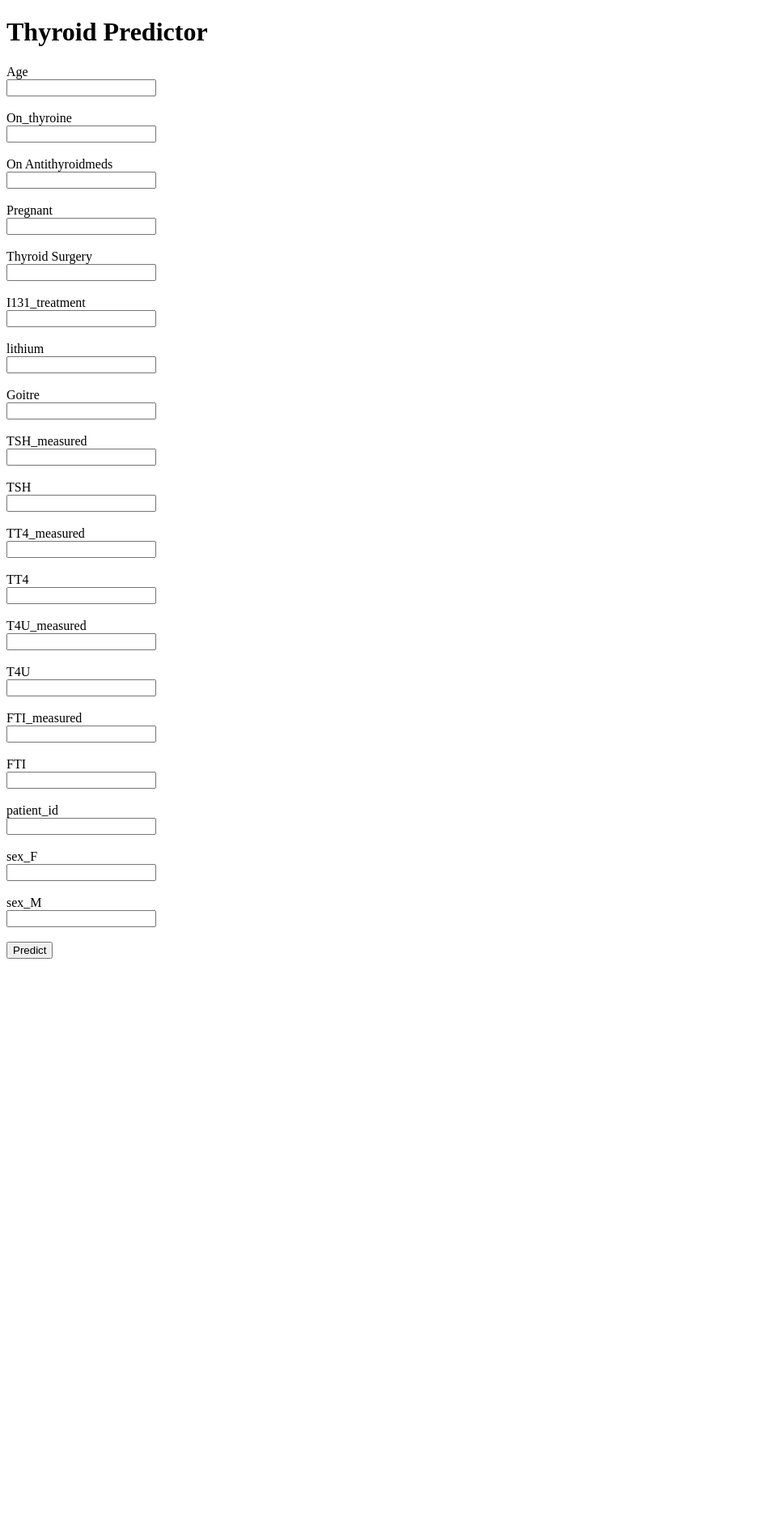
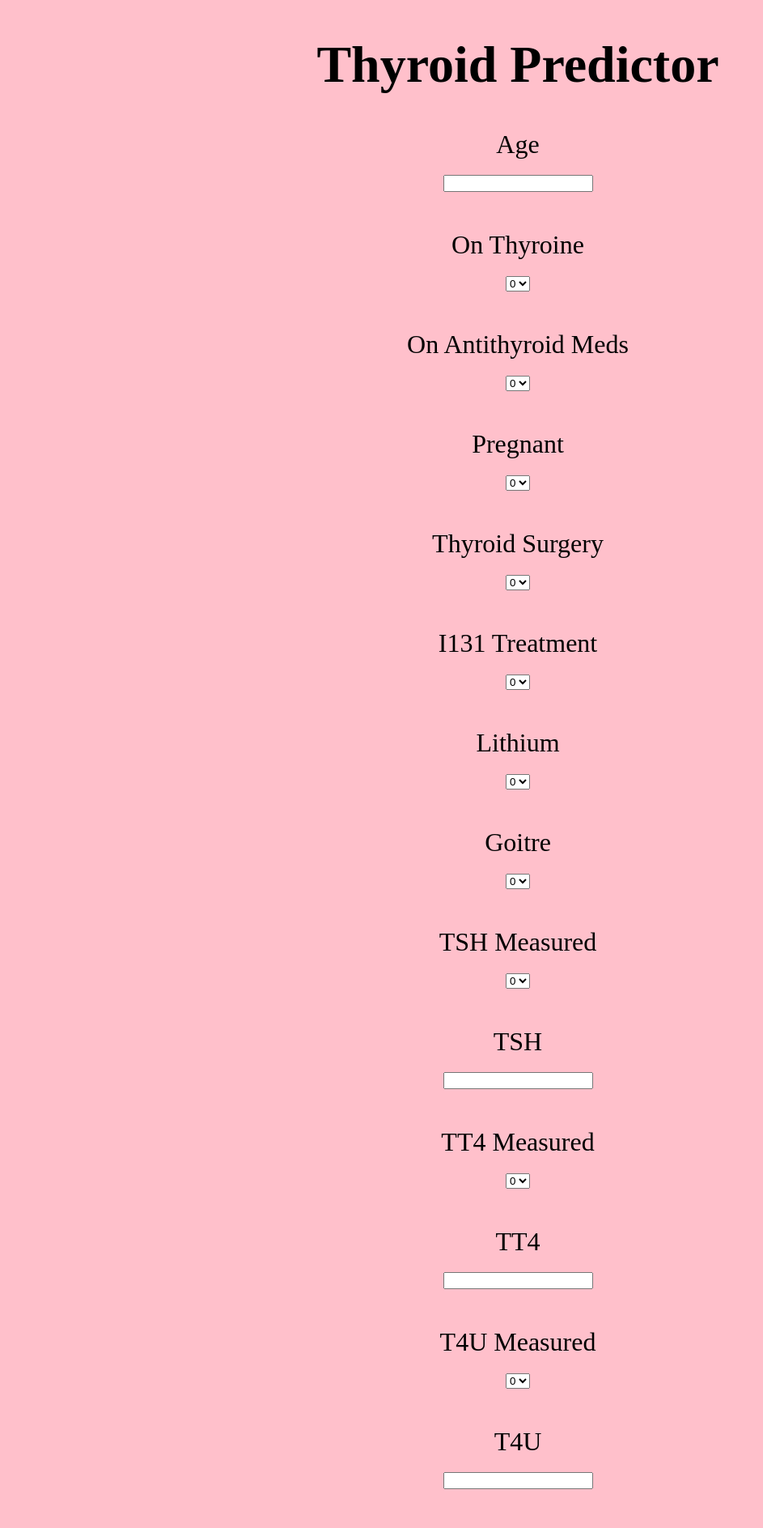
Before and after one commit to MadhaviiPatil/Thyroid, a Flask app: page / in a window 1280 px wide. Shown: the top 1887 px of the page at 81% size, without its empty margins (0-943 px from the left). Before the commit the page ends 1184 px from the top, so only its background shows below. Run offline with Flask 3, Linux system fonts and the light colour scheme; parts of the project's set-up code (start-up, migrations or seed data) failed here and were passed over.

Commit message:
Initial Commit

```diff
--- a/templates/index.html
+++ b/templates/index.html
@@ -2,55 +2,126 @@
 <html lang="en">
 <head>
     <meta charset="UTF-8">
-    <title>Thyroid Predictor</title>
-
+    <title style="text-align: center; font-size: 2em; font-family: 'Times New Roman', Times, serif; color: navy;">Thyroid Predictor</title>
+    <style>
+        body {
+            font-family: 'Times New Roman', Times, serif;
+            font-size: 2em;
+            text-align: center;
+            background-color: pink;
+        }
+        form {
+            text-align: center;
+        }
+        label {
+            display: block;
+            margin-bottom: 5px;
+        }
+        input, select {
+            margin-bottom: 10px;
+        }
+    </style>
 </head>
 <body>
     <h1>Thyroid Predictor</h1>
-    <form method = "post" action = "/predict">
-        <label>Age</label><br>
-        <input type = "text" name="age"><br><br>
-        <label>On_thyroine</label><br>
-        <input type = "text" name="on_thyroine"><br><br>
-        <label>On Antithyroidmeds</label><br>
-        <input type = "text" name="on_antithyroid_meds"><br><br>
-        <label>Pregnant</label><br>
-        <input type = "text" name="pregnant"><br><br>
-        <label>Thyroid Surgery</label><br>
-        <input type = "text" name="thyroid_surgery"><br><br>
-        <label>I131_treatment</label><br>
-        <input type = "text" name="I131_treatment"><br><br>
-        <label>lithium</label><br>
-        <input type = "text" name="lithium"><br><br>
-        <label>Goitre</label><br>
-        <input type = "text" name="goitre"><br><br>
-        <label>TSH_measured</label><br>
-        <input type = "text" name="TSH_measured"><br><br>
-        <label>TSH</label><br>
-        <input type = "text" name="TSH"><br><br>
-        <label>TT4_measured</label><br>
-        <input type = "text" name="TT4_measured"><br><br>
-        <label>TT4</label><br>
-        <input type = "text" name="TT4"><br><br>
-        <label>T4U_measured</label><br>
-        <input type = "text" name="T4U_measured"><br><br>
-        <label>T4U</label><br>
-        <input type = "text" name="T4U"><br><br>
-        <label>FTI_measured</label><br>
-        <input type = "text" name="FTI_measured"><br><br>
-        <label>FTI</label><br>
-        <input type = "text" name="FTI"><br><br>
-        <label>patient_id</label><br>
-        <input type = "text" name="patient_id"><br><br>
-        <label>sex_F</label><br>
-        <input type = "text" name="sex_F"><br><br>
-        <label>sex_M</label><br>
-        <input type = "text" name="sex_M"><br><br>
+    <form method="post" action="/predict">
+        <label for="age">Age</label>
+        <input type="text" name="age" id="age"><br><br>
 
-        <input type = "submit" value="Predict"><br><br>
+        <label for="on_thyroine">On Thyroine</label>
+        <select name="on_thyroine" id="on_thyroine">
+            <option value="0">0</option>
+            <option value="1">1</option>
+        </select><br><br>
 
+        <label for="on_antithyroid_meds">On Antithyroid Meds</label>
+        <select name="on_antithyroid_meds" id="on_antithyroid_meds">
+            <option value="0">0</option>
+            <option value="1">1</option>
+        </select><br><br>
 
+        <label for="pregnant">Pregnant</label>
+        <select name="pregnant" id="pregnant">
+            <option value="0">0</option>
+            <option value="1">1</option>
+        </select><br><br>
 
+        <label for="thyroid_surgery">Thyroid Surgery</label>
+        <select name="thyroid_surgery" id="thyroid_surgery">
+            <option value="0">0</option>
+            <option value="1">1</option>
+        </select><br><br>
+
+        <label for="I131_treatment">I131 Treatment</label>
+        <select name="I131_treatment" id="I131_treatment">
+            <option value="0">0</option>
+            <option value="1">1</option>
+        </select><br><br>
+
+        <label for="lithium">Lithium</label>
+        <select name="lithium" id="lithium">
+            <option value="0">0</option>
+            <option value="1">1</option>
+        </select><br><br>
+
+        <label for="goitre">Goitre</label>
+        <select name="goitre" id="goitre">
+            <option value="0">0</option>
+            <option value="1">1</option>
+        </select><br><br>
+
+        <label for="TSH_measured">TSH Measured</label>
+        <select name="TSH_measured" id="TSH_measured">
+            <option value="0">0</option>
+            <option value="1">1</option>
+        </select><br><br>
+
+        <label for="TSH">TSH</label>
+        <input type="text" name="TSH" id="TSH"><br><br>
+
+        <label for="TT4_measured">TT4 Measured</label>
+        <select name="TT4_measured" id="TT4_measured">
+            <option value="0">0</option>
+            <option value="1">1</option>
+        </select><br><br>
+
+        <label for="TT4">TT4</label>
+        <input type="text" name="TT4" id="TT4"><br><br>
+
+        <label for="T4U_measured">T4U Measured</label>
+        <select name="T4U_measured" id="T4U_measured">
+            <option value="0">0</option>
+            <option value="1">1</option>
+        </select><br><br>
+
+        <label for="T4U">T4U</label>
+        <input type="text" name="T4U" id="T4U"><br><br>
+
+        <label for="FTI_measured">FTI Measured</label>
+        <select name="FTI_measured" id="FTI_measured">
+            <option value="0">0</option>
+            <option value="1">1</option>
+        </select><br><br>
+
+        <label for="FTI">FTI</label>
+        <input type="text" name="FTI" id="FTI"><br><br>
+
+        <label for="patient_id">Patient ID</label>
+        <input type="text" name="patient_id" id="patient_id"><br><br>
+
+        <label for="sex_F">Sex (Female)</label>
+        <select name="sex_F" id="sex_F">
+            <option value="0">0</option>
+            <option value="1">1</option>
+        </select><br><br>
+
+        <label for="sex_M">Sex (Male)</label>
+        <select name="sex_M" id="sex_M">
+            <option value="0">0</option>
+            <option value="1">1</option>
+        </select><br><br>
+
+        <input type="submit" value="Predict"><br><br>
     </form>
 </body>
 </html>
```
